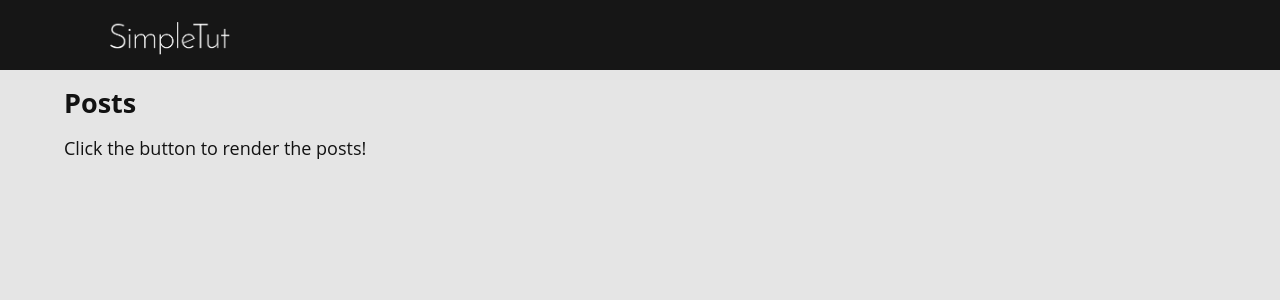
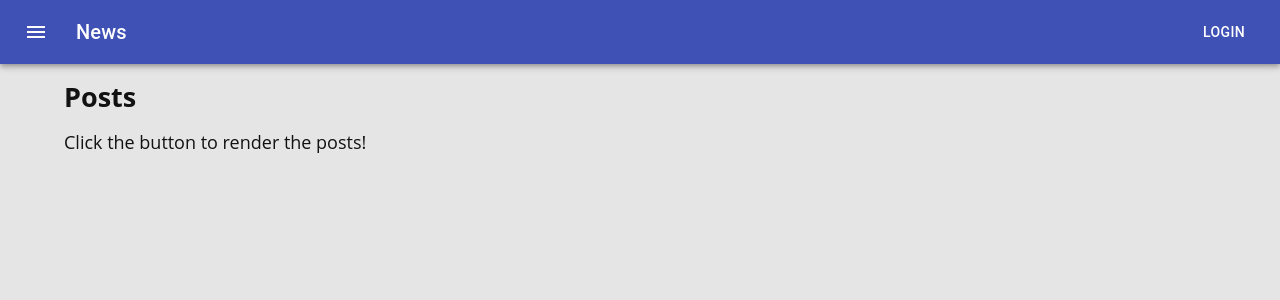
Before and after one commit to learning-zone/Testing-React-with-Jest-and-Enzyme, a React (Create React App) app: page / in a window 1280 px wide. Shown: the top 300 px of the page. Built offline with nearby package versions, Linux system fonts and the light colour scheme.

Commit message:
Header Component

```diff
--- a/src/Component/Header/Header.js
+++ b/src/Component/Header/Header.js
@@ -1,17 +1,40 @@
-import React from 'react'
-import './Header.scss'
-import Logo from '../../assets/logo.png'
+import React from 'react';
+import { makeStyles } from '@material-ui/core/styles';
+import AppBar from '@material-ui/core/AppBar';
+import Toolbar from '@material-ui/core/Toolbar';
+import Typography from '@material-ui/core/Typography';
+import Button from '@material-ui/core/Button';
+import IconButton from '@material-ui/core/IconButton';
+import MenuIcon from '@material-ui/icons/Menu';
 
-const Header = (props) => {
-    return (
-        <header data-test="headerComponent">
-            <div className="wrap">
-                <div className="logo">
-                    <img data-test="logoIMG" src={Logo} alt="Logo" />
-                </div>
-            </div>
-        </header>
-    )
+const useStyles = makeStyles((theme) => ({
+  root: {
+    flexGrow: 1,
+  },
+  menuButton: {
+    marginRight: theme.spacing(2),
+  },
+  title: {
+    flexGrow: 1,
+  },
+}));
+
+export default function ButtonAppBar() {
+  const classes = useStyles();
+
+  return (
+    <div className={classes.root}>
+      <AppBar position="static">
+        <Toolbar>
+          <IconButton edge="start" className={classes.menuButton} color="inherit" aria-label="menu" data-test="menu-icon">
+            <MenuIcon />
+          </IconButton>
+          <Typography variant="h6" className={classes.title} data-test="menu-title">
+            News
+          </Typography>
+          <Button color="inherit">Login</Button>
+        </Toolbar>
+      </AppBar>
+    </div>
+  );
 }
-
-export default Header
--- a/src/Component/Header/Header.scss
+++ /dev/null
@@ -1,32 +0,0 @@
-header {
-    display: block;
-    width: 100%;
-    height: 70px;
-    margin: 0 auto;
-    padding: 0 10px;
-    background-color: rgba(0,0,0,0.9);
-
-    .wrap {
-        position: relative;
-        display: block;
-        width: 100%;
-        height: 60%;
-        margin: 0 auto;
-        max-width: 980px;
-
-        .logo {
-            display: block;
-            width: 120px;
-            position: absolute;
-            left: 10px;
-            top: 50%;
-            transform: translate(-50%);
-
-            img {
-                display: block;
-                width: 100%;
-                margin: 0;
-            }
-        }
-    }
-}
```
Also changed, not shown: 1 other file (tests, documents, lock files or other folders).
